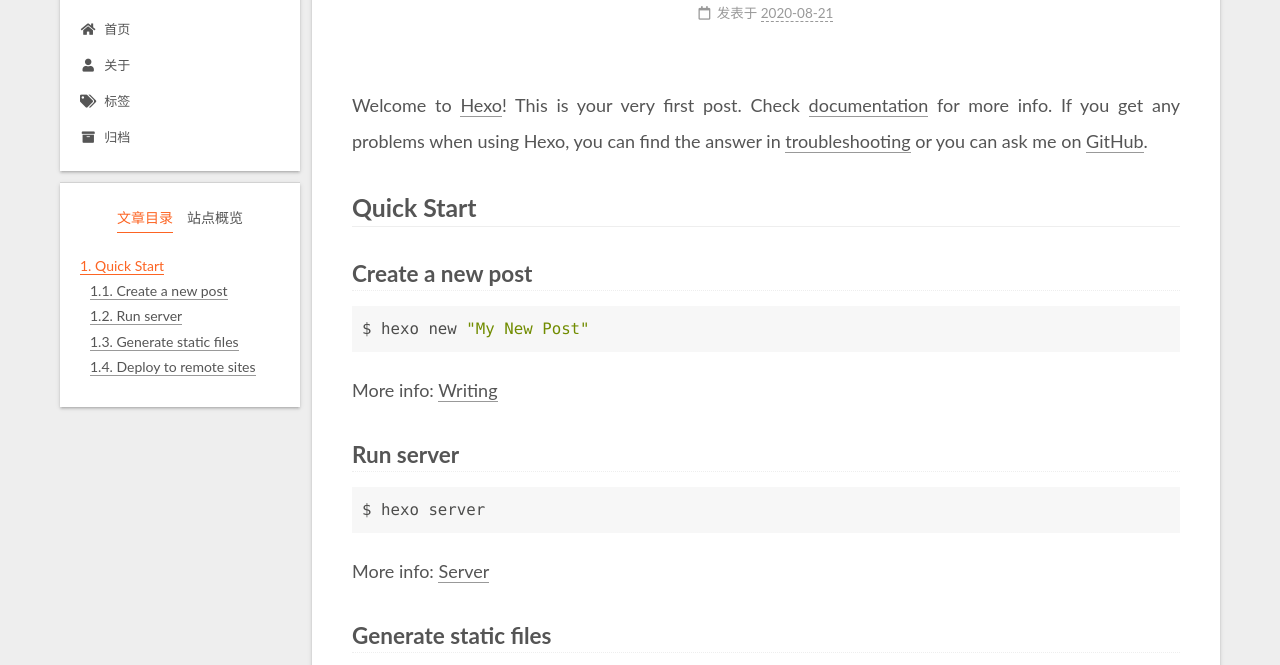
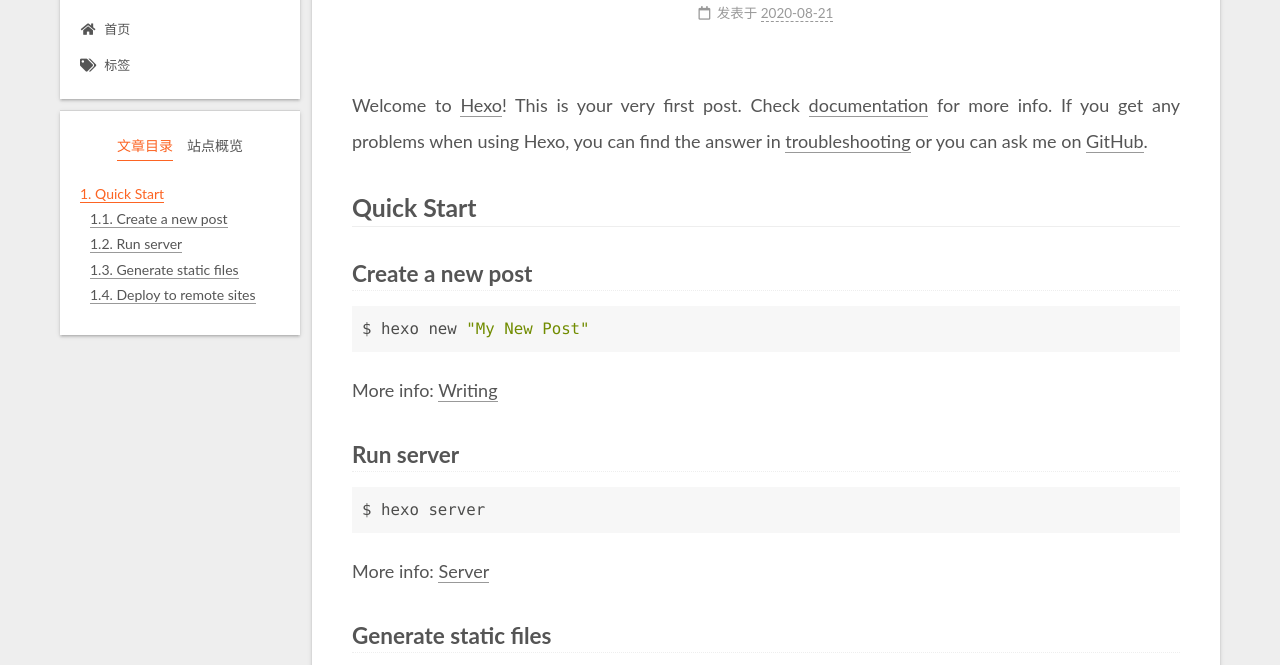
Before and after one commit to luoleizuishuai/luoleizuishuai.github.io, a plain HTML site: page 2020/08/21/hello-world/index.html in a window 1280 px wide. Shown: the part 87-752 px from the top of the page. Drawn offline with Linux system fonts and the light colour scheme.

Commit message:
Site updated: 2020-08-21 18:47:13

```diff
--- a/2020/08/21/hello-world/index.html
+++ b/2020/08/21/hello-world/index.html
@@ -117,19 +117,9 @@
     <a href="/" rel="section"><i class="fa fa-home fa-fw"></i>首页</a>
 
   </li>
-        <li class="menu-item menu-item-about">
-
-    <a href="/about/" rel="section"><i class="fa fa-user fa-fw"></i>关于</a>
-
-  </li>
         <li class="menu-item menu-item-tags">
 
     <a href="/tags/" rel="section"><i class="fa fa-tags fa-fw"></i>标签</a>
-
-  </li>
-        <li class="menu-item menu-item-archives">
-
-    <a href="/archives/" rel="section"><i class="fa fa-archive fa-fw"></i>归档</a>
 
   </li>
   </ul>
@@ -292,8 +282,7 @@
 <div class="site-state-wrap motion-element">
   <nav class="site-state">
       <div class="site-state-item site-state-posts">
-          <a href="/archives/">
-
+          <a href="/archives">
           <span class="site-state-item-count">1</span>
           <span class="site-state-item-name">日志</span>
         </a>
```
Also changed, not shown: archives/2020/08/index.html (+1 -12 lines), archives/2020/index.html (+1 -12 lines), archives/index.html (+1 -12 lines), index.html (+1 -12 lines), tags/index.html (+1 -12 lines).
